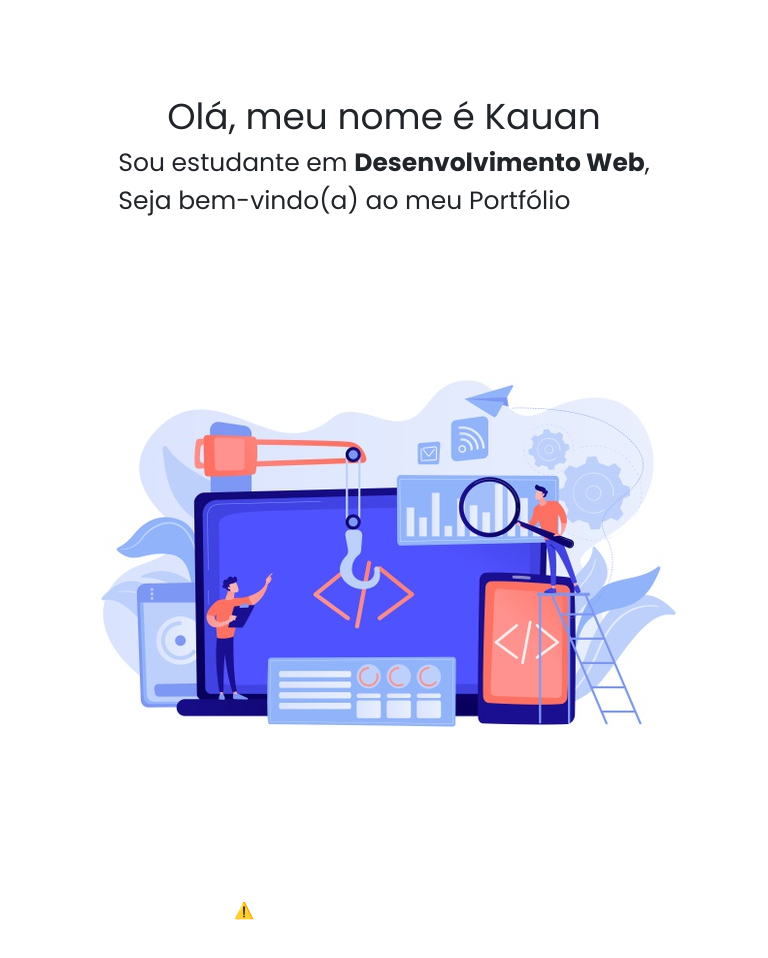
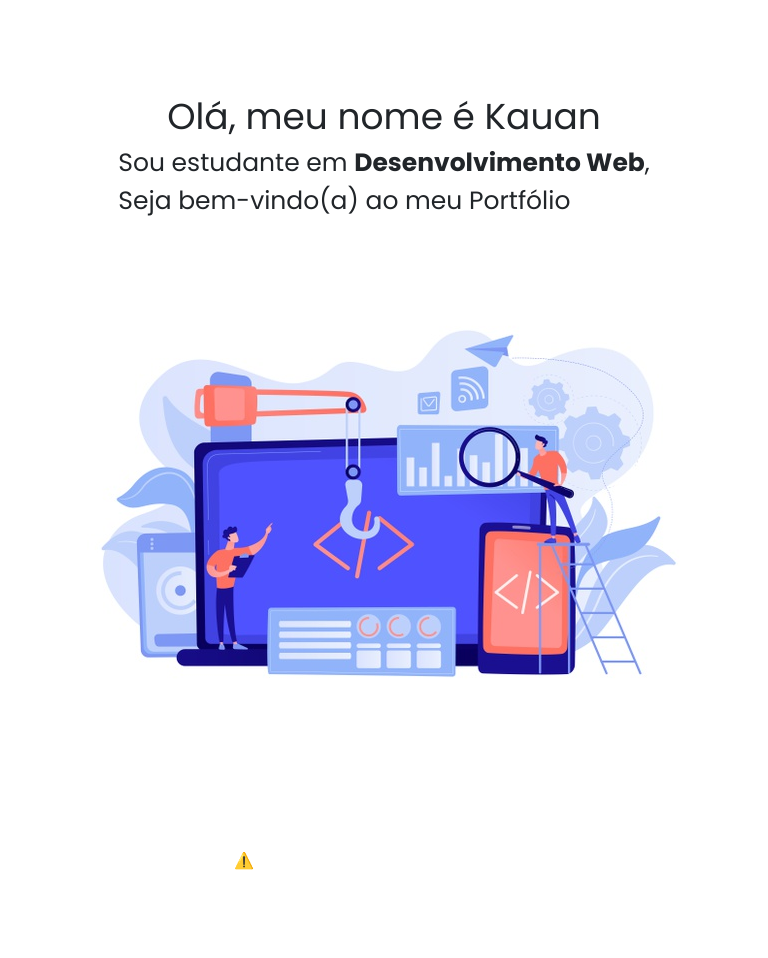
Before and after one commit to kauanEng/Portf-lio-Kauan, a website: page index.html in a window 768 px wide. Shown: the part 206-1164 px from the top of the page. Drawn offline with nearby package versions, Linux system fonts and the light colour scheme; no server answers.

Commit message:
first commit

```diff
--- a/assets/css/banner.css
+++ b/assets/css/banner.css
@@ -1,3 +1,7 @@
+html {
+    scroll-behavior: smooth;
+}
+
 
 .padrao {  /*container geral */
 
@@ -17,7 +21,6 @@
 .padrao .secao-titulo {
    font-size: 20px;
    color: black;
-
 }
 
 .padrao .secao-desc {
--- a/assets/css/base.css
+++ b/assets/css/base.css
@@ -1,8 +1,6 @@
 * {
     box-sizing: border-box;
     font-family: 'Poppins', sans-serif;
-    scroll-behavior: smooth !important;
-
 }
 
 .navbar-toggler-icon {
@@ -35,7 +33,7 @@
     justify-content: center;
     align-items: center;
     flex-wrap: wrap;
-    padding-top: 100px;
+    padding-top: 50px;
 }
 
 .container-geral {
@@ -57,5 +55,5 @@
 
 
 html {
-    scroll-behavior:smooth;
+    scroll-behavior:smooth !important;
 }
--- a/assets/css/nav.css
+++ b/assets/css/nav.css
@@ -104,7 +104,7 @@ span.navbar-toggler-icon {
 a.nav-link img {
     display: flex;
     align-items: center;
-    background-color: #ffafcc;
+    background-color: black;
     border-radius: 15px;
     width: 30px;
     height: 30px;
```
